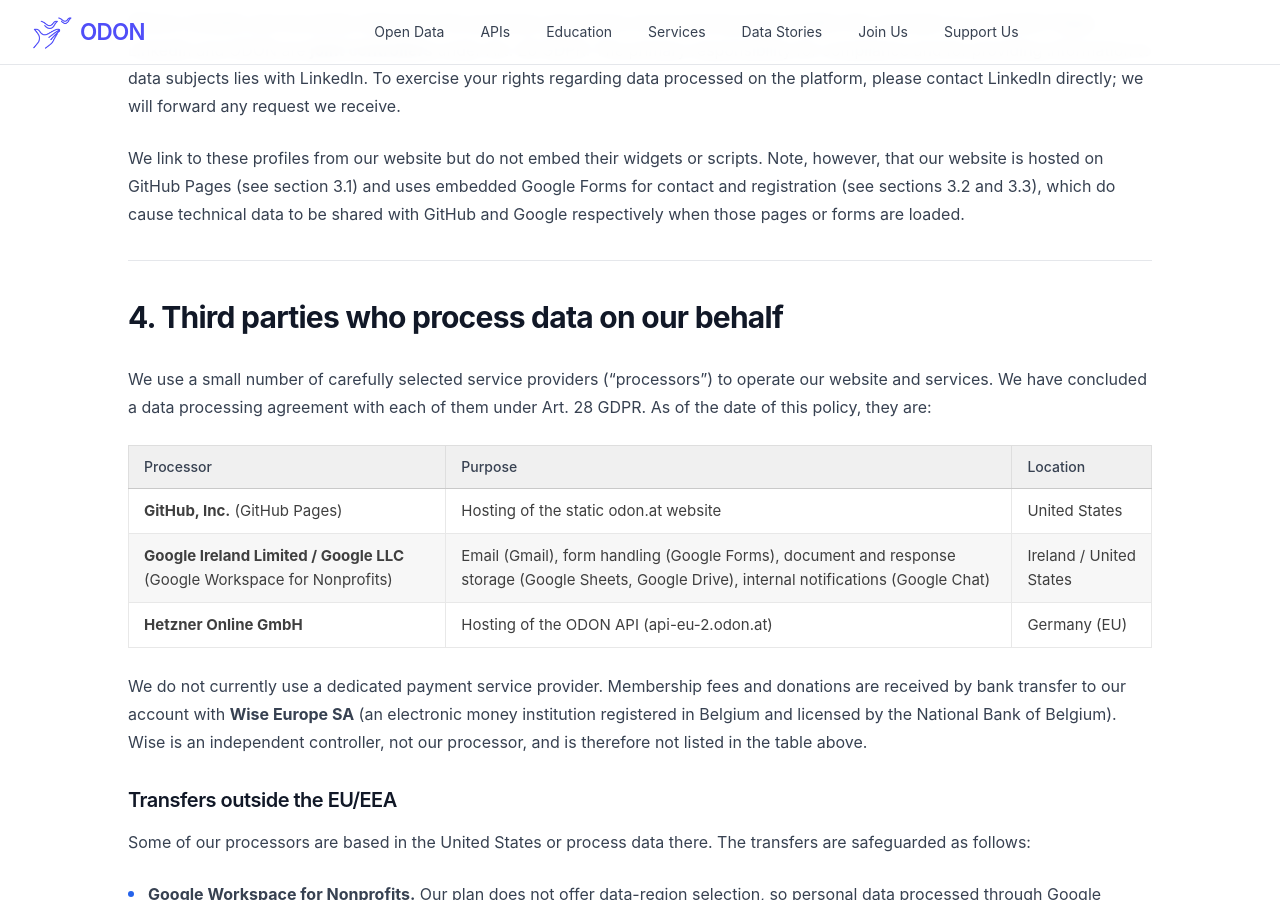
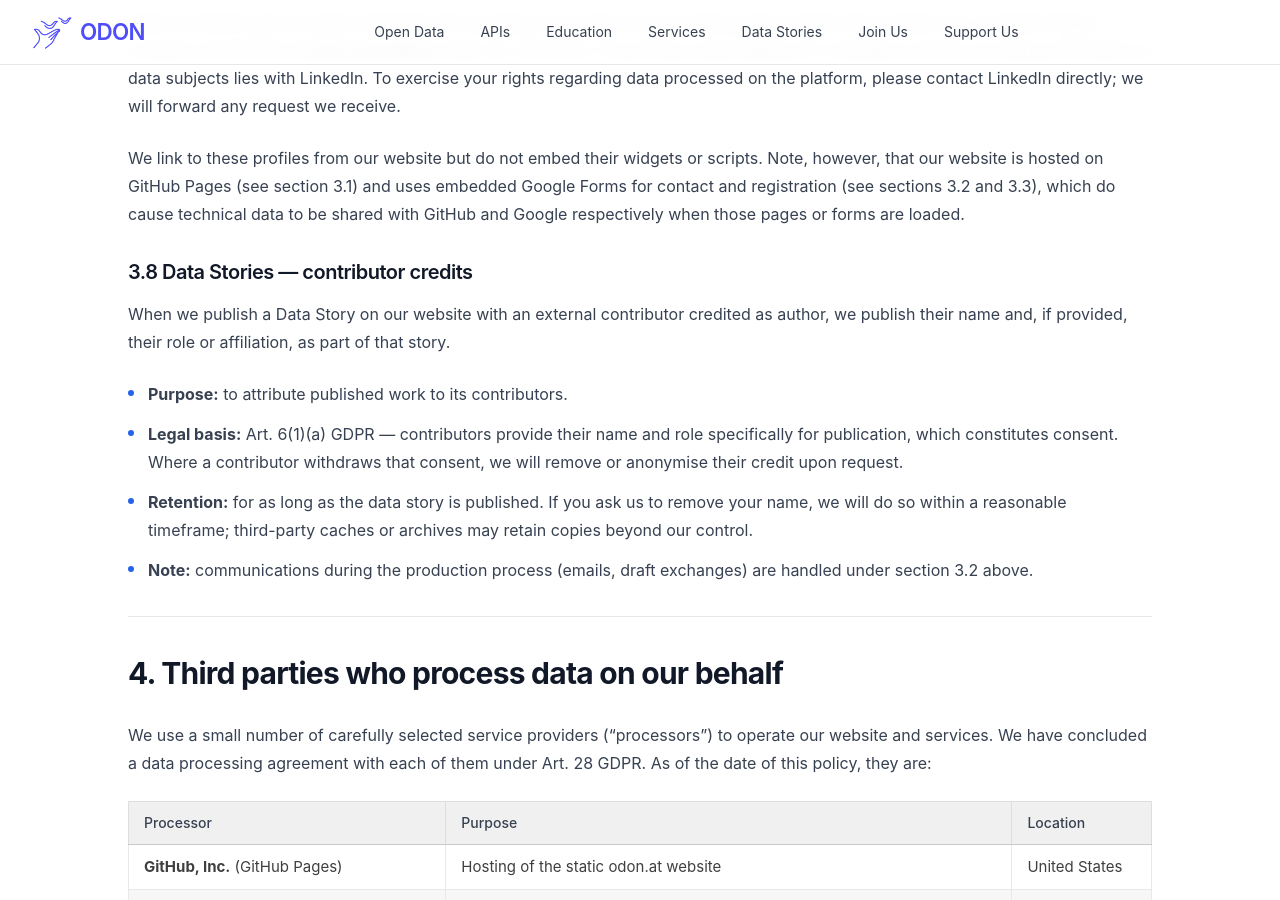
Before and after one commit to verein-odon/verein-odon.github.io, a Jekyll site: the page built from docs/en/privacy.md, in a window 1280 px wide and 900 px high, scrolled down 4268 px. Built offline with Jekyll 4.4.1, drawn with Linux system fonts in a browser that asks for light colours; some of the changed text lies outside the part shown.

Commit message:
Content update

```diff
--- a/docs/en/privacy.md
+++ b/docs/en/privacy.md
@@ -118,6 +118,15 @@
 Where LinkedIn and we jointly determine the purposes and means of processing page insights (for example on a LinkedIn Page), LinkedIn and ODON are **joint controllers** under Art. 26 GDPR. The primary responsibility for compliance and for providing information to data subjects lies with LinkedIn. To exercise your rights regarding data processed on the platform, please contact LinkedIn directly; we will forward any request we receive.
 
 We link to these profiles from our website but do not embed their widgets or scripts. Note, however, that our website is hosted on GitHub Pages (see section 3.1) and uses embedded Google Forms for contact and registration (see sections 3.2 and 3.3), which do cause technical data to be shared with GitHub and Google respectively when those pages or forms are loaded.
+
+### 3.8 Data Stories — contributor credits
+
+When we publish a Data Story on our website with an external contributor credited as author, we publish their name and, if provided, their role or affiliation, as part of that story.
+
+- **Purpose:** to attribute published work to its contributors.
+- **Legal basis:** Art. 6(1)(a) GDPR — contributors provide their name and role specifically for publication, which constitutes consent. Where a contributor withdraws that consent, we will remove or anonymise their credit upon request.
+- **Retention:** for as long as the data story is published. If you ask us to remove your name, we will do so within a reasonable timeframe; third-party caches or archives may retain copies beyond our control.
+- **Note:** communications during the production process (emails, draft exchanges) are handled under section 3.2 above.
 
 ---
 
```
Also changed, not shown: other parts of docs/en/privacy.md (+2 -2 lines).
